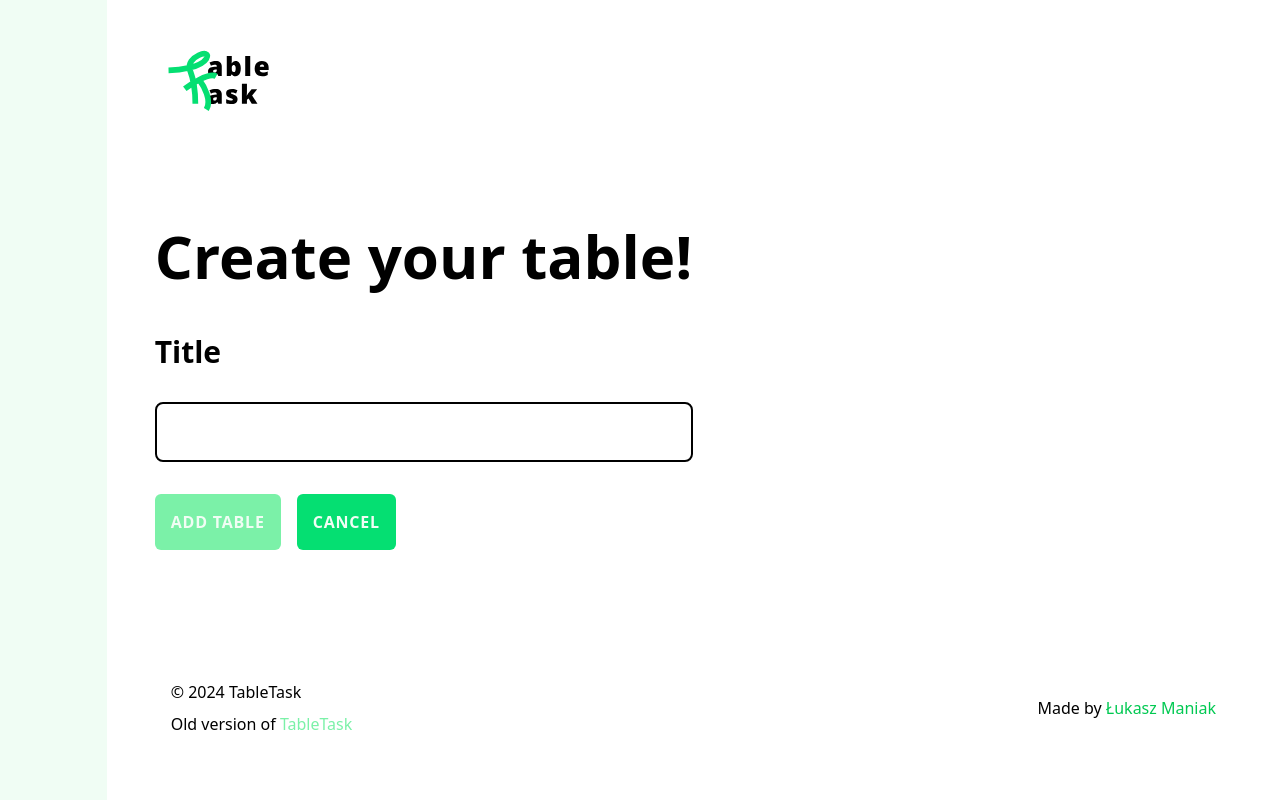
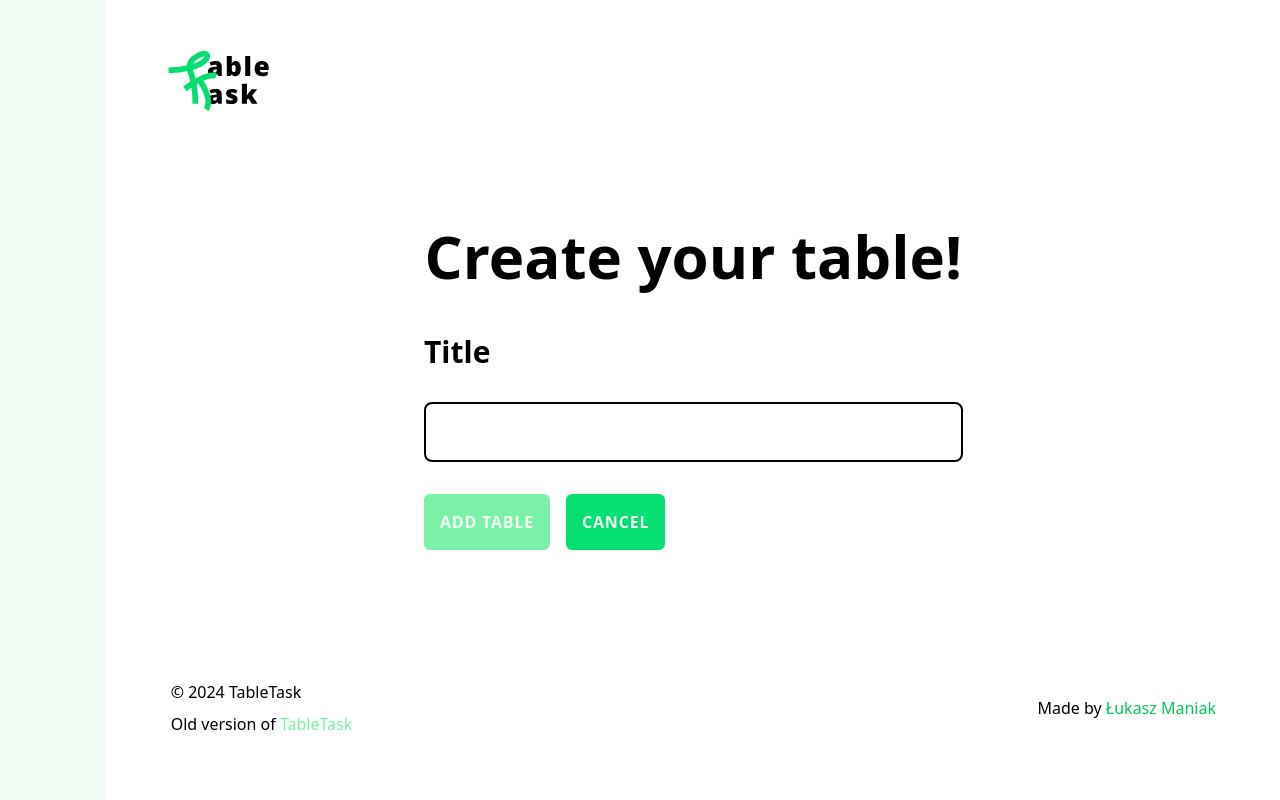
Before and after one commit to LukaszManiak/tableTasks2.0, a React (Vite) app: page /table/addTable in a window 1280 px wide. Built offline with nearby package versions, Linux system fonts and the light colour scheme.

Commit message:
styleAdjAndWebIcon

```diff
--- a/index.html
+++ b/index.html
@@ -2,7 +2,7 @@
 <html lang="en">
   <head>
     <meta charset="UTF-8" />
-    <link rel="icon" type="image/svg+xml" href="/vite.svg" />
+    <link rel="icon" type="image/svg+xml" href="/favicon.svg" />
     <meta name="viewport" content="width=device-width, initial-scale=1.0" />
     <meta
       name="description"
--- a/src/routes/__root.tsx
+++ b/src/routes/__root.tsx
@@ -13,9 +13,9 @@ export const Route = createRootRoute({
 function RootComponent() {
   return (
     <TablesProvider>
-      <div className="flex xl:flex-row flex-col gap-y-4 h-screen ">
+      <div className="flex xl:flex-row flex-col gap-y-12 h-screen ">
         <SideMenu />
-        <div className="flex flex-col w-11/12 p-12 h-full justify-between ">
+        <div className="flex flex-col w-11/12 p-12 gap-y-12 h-full justify-between ">
           <HeadBar />
           <Outlet />
           <Footer />
--- a/src/routes/table/$tableId/$taskId/index.tsx
+++ b/src/routes/table/$tableId/$taskId/index.tsx
@@ -72,21 +72,23 @@ function RouteComponent() {
         </span>
       </div>
       <>
-        <span className="flex gap-4 items-center">
-          <h1 className="text-6xl font-bold mb-12">{task?.title}</h1>
+        <span className="flex gap-4 items-center ">
+          <h1 className="xl:text-6xl text-2xl font-bold mb-12">
+            {task?.title}
+          </h1>
           <p className="bg-green-300 rounded-full py-2 px-4">{task?.type}</p>
         </span>
-        <ul className="flex gap-x-3 items-center">
+        <ul className="flex gap-x-3  items-center">
           {task?.tags.map((tag) => (
-            <li className="bg-green-400 text-white px-4 py-2 rounded-4xl">
+            <li className="bg-green-400  text-white px-4 py-2 rounded-4xl">
               {tag}
             </li>
           ))}
         </ul>
         <p className="text-xl">{task?.description}</p>
-        <ul className="flex flex-col gap-y-3 items-center">
+        <ul className="flex flex-col gap-y-3 w-full xl:w-1/2 items-center">
           {task?.subTasks.map((subTask) => (
-            <li className="bg-green-400 flex items-center gap-x-4 text-white px-4 py-2 rounded-4xl">
+            <li className="bg-green-400 flex items-center w-full gap-x-4 text-white px-4 py-2 rounded-4xl">
               <input type="checkbox" /> <p>{subTask.description}</p>
             </li>
           ))}
--- a/src/routes/table/addTable/index.tsx
+++ b/src/routes/table/addTable/index.tsx
@@ -41,13 +41,17 @@ function RouteComponent() {
   };
 
   return (
-    <div>
-      <h1 className="text-6xl font-bold mb-12">Create your table!</h1>
+    <div className="flex flex-col items-center">
+      <h1 className="text-6xl font-bold mb-12 xl:text-left text-center">
+        Create your table!
+      </h1>
       <form
         onSubmit={handleSubmit(onSubmit)}
         className="w-1/2 flex flex-col gap-y-8  rounded-3xl "
       >
-        <label className="text-3xl font-bold ">Title</label>
+        <label className="text-3xl font-bold xl:text-left text-center">
+          Title
+        </label>
         <input
           className="border-2 rounded-lg p-4"
           {...register("title", {
```
Also changed, not shown: public/favicon.svg (added).
